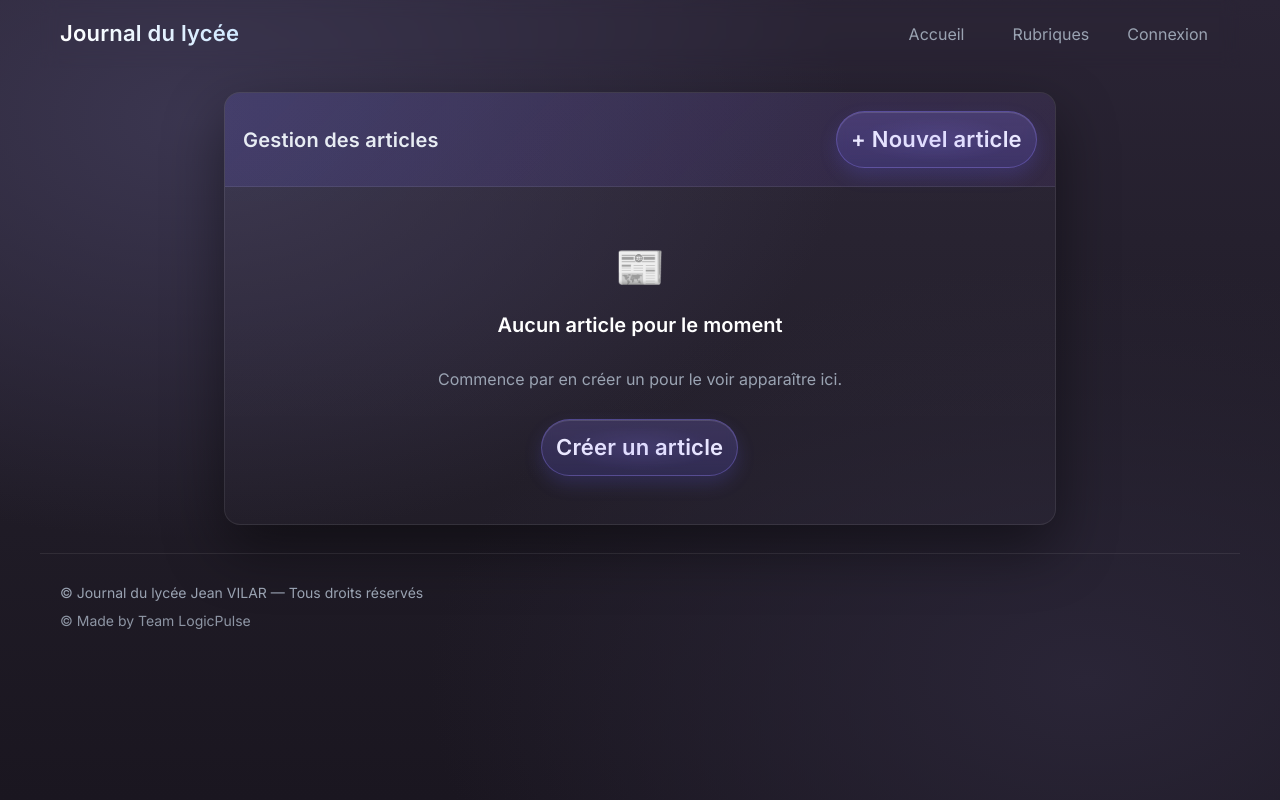
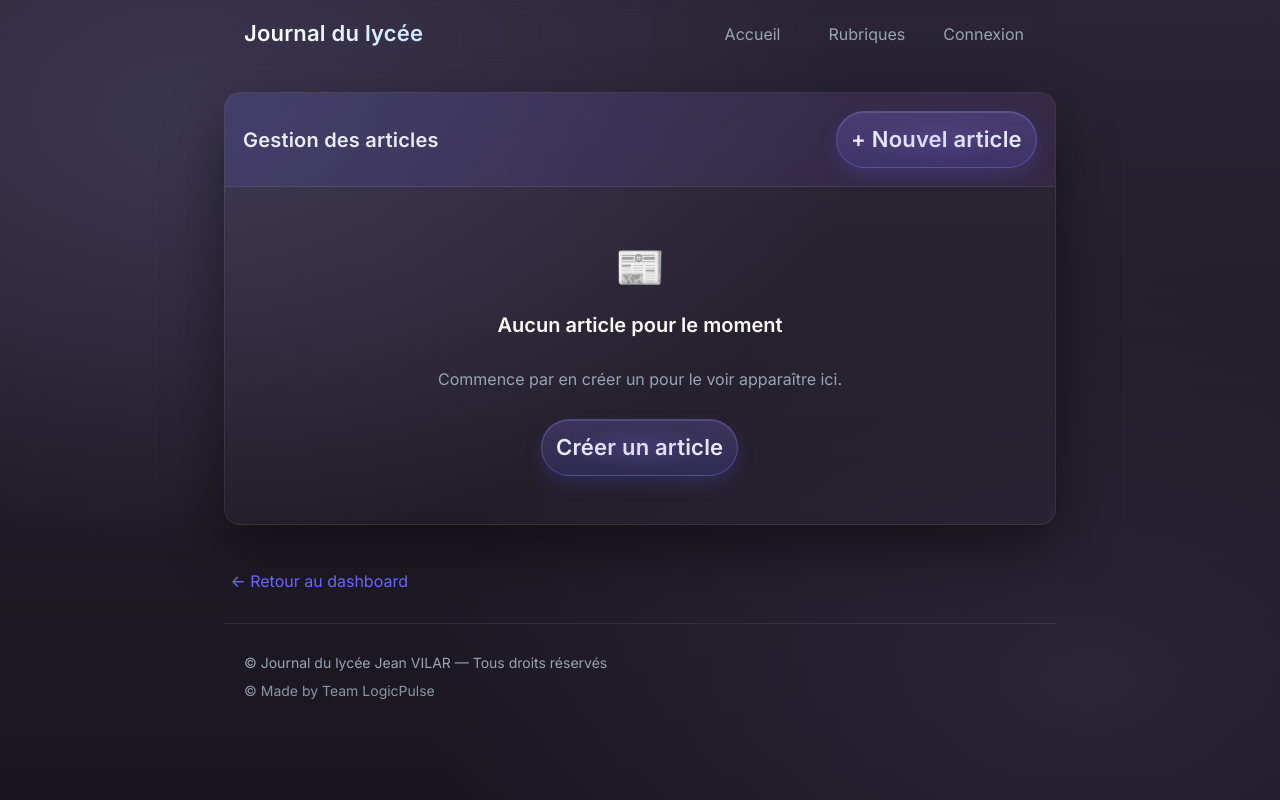
Before and after one commit to gabriel84-py/ptit_vilar, a FastAPI app: template templates/admin_articles.html in a window 1280 px wide. Run offline with FastAPI, Linux system fonts and the light colour scheme; the template is opened without the code that fills it, so the values that code supplies are empty; data comes from the database, SQL or seed files in the repository.

Commit message:
add every 'dashboar' btn in admin panel

```diff
--- a/static/admin_articles.css
+++ b/static/admin_articles.css
@@ -63,7 +63,7 @@ ul {
 
 /* Layout global */
 .container {
-  max-width: 1200px;
+  max-width: 65%;
   margin: 0 auto;
   padding: 20px;
 }
@@ -583,3 +583,20 @@ Main Content
     gap: 10px;
   }
 }
+
+.backcontainer {
+  max-width: 64%;
+  margin: 0 auto;
+}
+
+.back {
+  display: inline-block;
+  margin-top: 20px;
+  color: #6c63ff;
+  text-decoration: none;
+  font-weight: 500;
+}
+
+.back:hover {
+  text-decoration: underline;
+}
--- a/templates/admin_articles.html
+++ b/templates/admin_articles.html
@@ -180,6 +180,10 @@
       {% endif %}
     </div>
 
+    <div class="backcontainer">
+      <a href="/admin" class="back">← Retour au dashboard</a>
+    </div>
+
     <footer class="container footer" role="contentinfo">
       <div>© Journal du lycée Jean VILAR — Tous droits réservés</div>
       <div class="by">© Made by Team LogicPulse</div>
```
